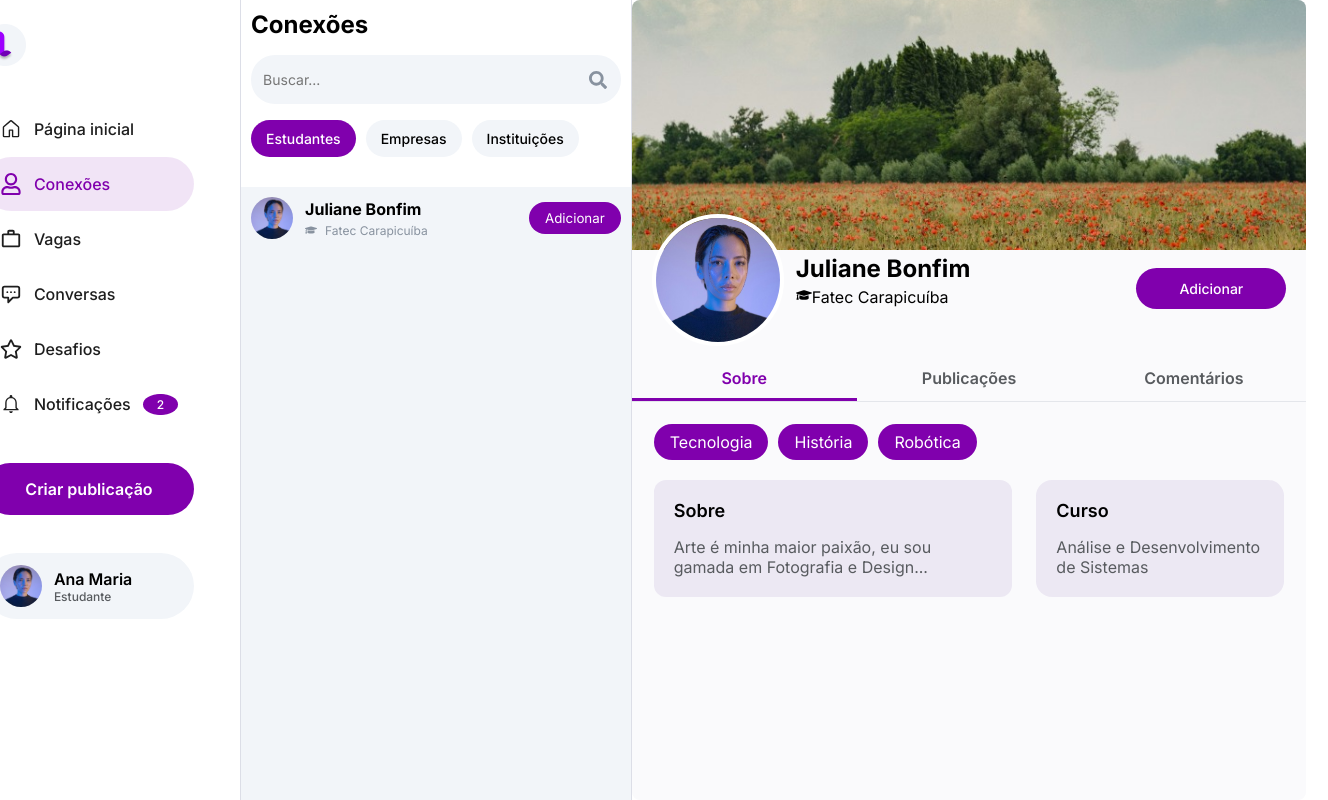
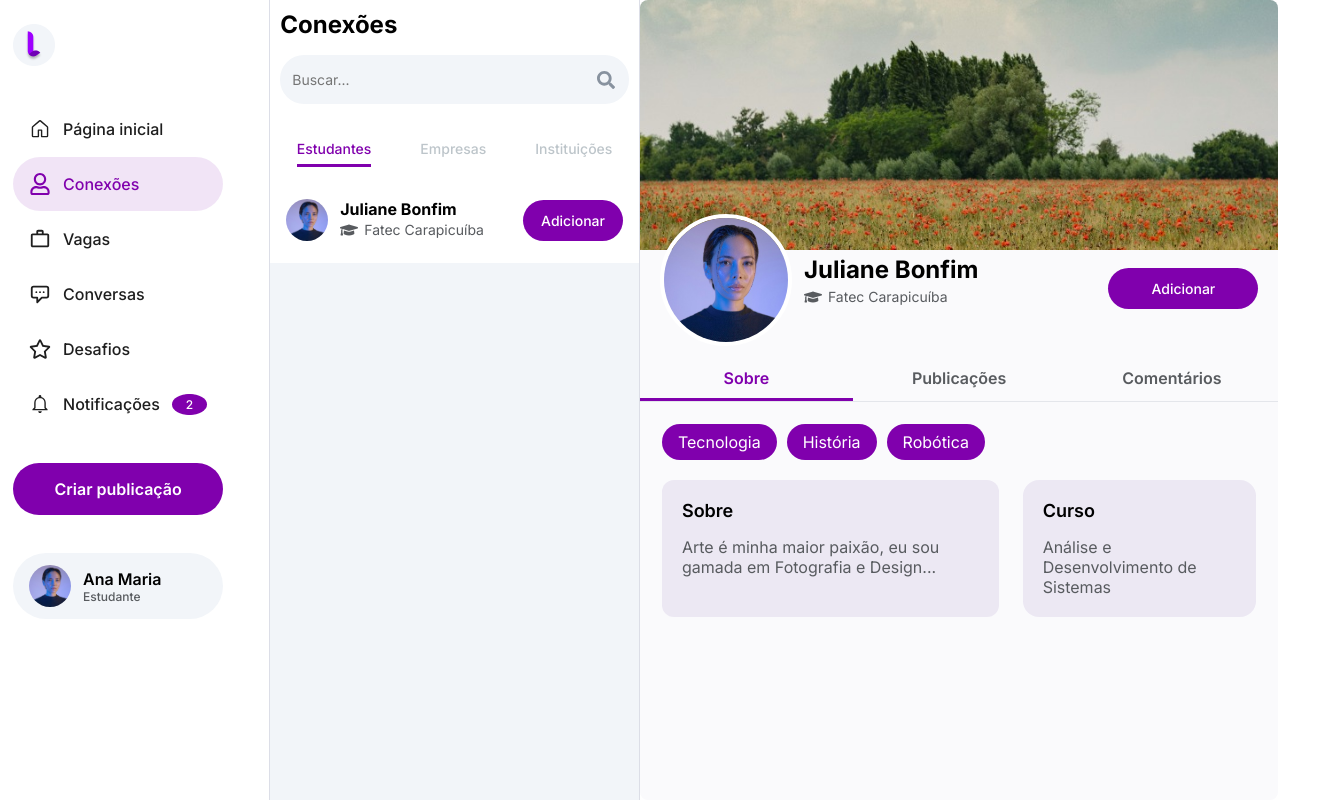
Before and after one commit to Laborus/Laborus-Web, a React (Vite) app: page /connections in a window 1280 px wide. Shown: the whole page, 1328 px wide, since content can reach past the window. Built offline with nearby package versions, Linux system fonts and the light colour scheme.

Commit message:
:art: adjustments to styles in module CSS files

```diff
--- a/src/routes/students/connections/components/connectionList/ConnectionList.module.css
+++ b/src/routes/students/connections/components/connectionList/ConnectionList.module.css
@@ -1,3 +1,5 @@
+@import "../../../../../styles/index.css";
+
 /* Styles for the Connection List Component */
 .connectionsList {
   list-style: none;
@@ -9,13 +11,20 @@
   display: flex;
   align-items: center;
   justify-content: space-between;
-  padding: 10px;
+  padding: 22px 16px;
   border-bottom: 1px solid var(--neutral-200);
+  background-color: var(--neutral-0);
+  cursor: pointer;
+  transition: var(--transition);
+}
+
+.connectionListItem:hover {
+  background-color: var(--primary-purple-light);
 }
 
 .wrapUserContent {
   display: flex;
-  align-items: center;
+  /* align-items: center; */
   gap: 12px;
 }
 
@@ -29,19 +38,24 @@
 .connectionInfo {
   display: flex;
   flex-direction: column;
+  gap: 2px;
 }
 
 .nameConnection {
   font-size: 16px;
-  margin-bottom: 4px;
 }
 
 .schoolInfo {
   display: flex;
   align-items: center;
-  gap: 8px;
-  color: var(--neutral-600);
-  font-size: var(--font-size-small);
+  gap: 6px;
+  color: var(--neutral-700);
+  font-size: var(--font-size-medium);
+}
+
+.schoolInfo svg {
+  width: 18px;
+  height: 16px;
 }
 
 .connectionsButtons {
@@ -50,10 +64,17 @@
 }
 
 #confirmBtn {
+  padding: 12px 18px;
+  border: none;
+  border-radius: 24px;
+  cursor: pointer;
+  font-size: var(--font-size-medium);
+  font-weight: var(--font-weight-medium);
+  color: var(--neutral-0);
   background-color: var(--primary-purple);
-  color: var(--neutral-0);
-  border: none;
-  border-radius: 20px;
-  padding: 8px 16px;
-  cursor: pointer;
+  transition: var(--transition);
 }
+
+#confirmBtn:hover {
+  background-color: var(--primary-purple-hover);
+}
--- a/src/routes/students/connections/components/filterButtons/FilterButtons.module.css
+++ b/src/routes/students/connections/components/filterButtons/FilterButtons.module.css
@@ -1,21 +1,35 @@
 /* Filter Buttons */
 .filterButtonsContainer {
   display: flex;
-  gap: 10px;
-  margin-bottom: 20px;
+  justify-content: space-around;
+  margin-top: 10px;
+  gap: 16px;
 }
 
 .filterButton {
-  padding: 10px 15px;
+  background-color: transparent;
   border: none;
-  border-radius: 20px;
-  background-color: var(--neutral-200);
+  color: var(--neutral-400);
+  padding: 10px 0;
   cursor: pointer;
   font-size: var(--font-size-medium);
   font-weight: var(--font-weight-medium);
+  position: relative;
+  transition: color 0.3s ease, transform 0.3s ease;
 }
 
 .filterButtonActive {
+  color: var(--primary-purple);
+}
+
+.filterButtonActive::after {
+  content: "";
+  display: block;
+  margin: auto;
+  height: 3px;
+  width: 100%;
   background-color: var(--primary-purple);
-  color: var(--neutral-0);
+  position: absolute;
+  bottom: 0;
+  transition: width 0.3s ease;
 }
--- a/src/routes/students/connections/components/profileInfo/ProfileInfo.module.css
+++ b/src/routes/students/connections/components/profileInfo/ProfileInfo.module.css
@@ -45,6 +45,19 @@
   color: #65676b;
 }
 
+.schoolInfo {
+  display: flex;
+  align-items: center;
+  gap: 6px;
+  color: var(--neutral-700);
+  font-size: var(--font-size-medium);
+}
+
+.schoolInfo svg {
+  width: 18px;
+  height: 16px;
+}
+
 .profileActions {
   display: flex;
   gap: 12px;
```
